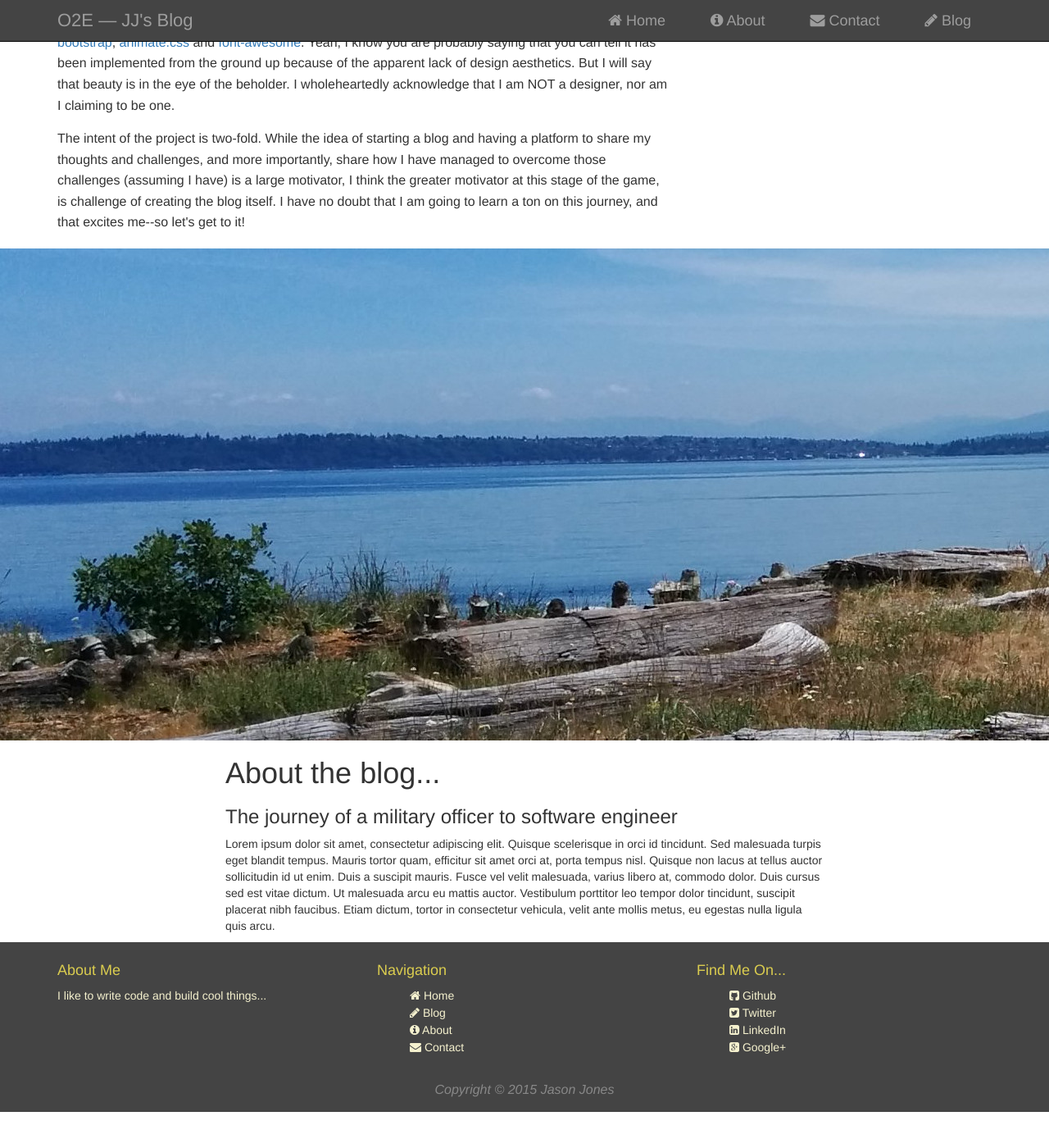
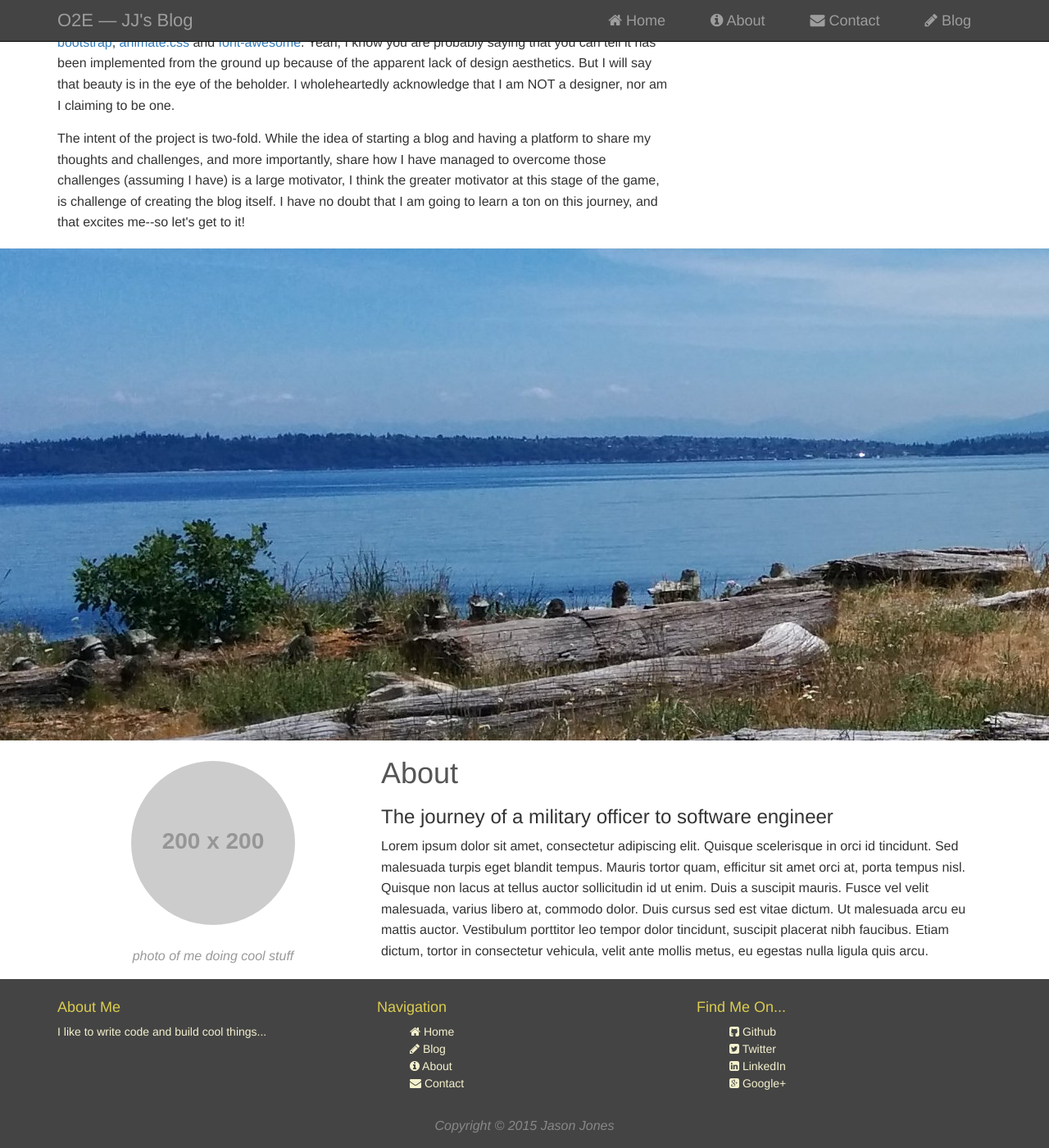
Before and after one commit to jasonsjones/jasonsjones.github.io, a Jekyll site: the page built from index.html, in a window 1280 px wide and 1400 px high, scrolled down 1297 px. Shown: the whole window at 82% size. Built offline with Jekyll 4.4.1, drawn with Linux system fonts in a browser that asks for light colours; before the commit the page ends 2653 px from its top, so only the background shows below that.

Commit message:
Style about section

```diff
--- a/_sass/_base.scss
+++ b/_sass/_base.scss
@@ -114,6 +114,27 @@ header {
     }
 }
 
+.about {
+    min-height: 200px;
+    margin-bottom: 20px;
+    h1 {
+        color: #555;
+    }
+
+    p {
+        @include para-text;
+    }
+
+    img {
+        margin: 25px auto;
+    }
+    .caption {
+        color: #999;
+        font-style: italic;
+    }
+
+}
+
 .middle-img {
     width: 100%;
     height: 600px;
--- a/index.html
+++ b/index.html
@@ -82,8 +82,15 @@ layout: default
 
 <div class="container">
 
-    <section class="about col-sm-8 col-sm-offset-2" id="about">
-        <h1>About the blog...</h1>
+    <section class="about" id="about">
+        <div class="col-sm-4">
+            <img src="http://placehold.it/200x200" alt="" class="img-responsive img-circle">
+            <p class="caption text-center">
+                photo of me doing cool stuff
+            </p>
+        </div>
+        <div class="col-sm-8">
+            <h1>About</h1>
             <h3>{{site.description}}</h3>
             <p>
 
@@ -97,6 +104,7 @@ layout: default
                 vehicula, velit ante mollis metus, eu egestas nulla ligula quis arcu.
 
             </p>
+        </div>
     </section>
 
 </div>
```
Lines whose indentation alone changed are shown as unchanged.
